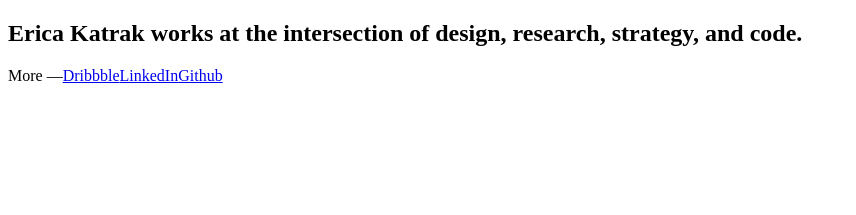
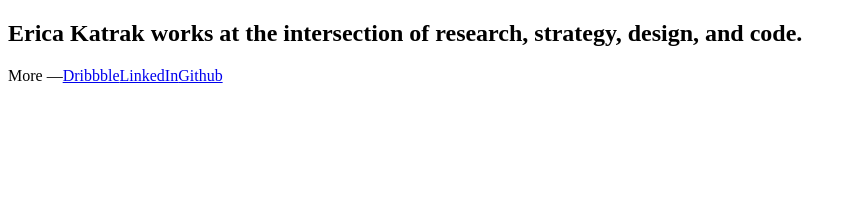
Before and after one commit to ericakatrak/ericakatrak.github.io, a Jekyll site: the page built from index.html, in a window 1280 px wide. Shown: the top 215 px of the page, without its empty margins (0-856 px from the left). Built offline with Jekyll 4.4.1, drawn with Linux system fonts in a browser that asks for light colours; part of the change alters nothing that is shown.

Commit message:
text update

```diff
--- a/_config.yml
+++ b/_config.yml
@@ -1,16 +1,9 @@
 # Site settings
 url: https://ericakatrak.github.io
 title: Erica Katrak - designer
-description: "Erica Katrak works at the intersection of design, research, and code."
-keywords: "erica, katrak, design, designer, user experience, product design"
+description: "Erica Katrak works at the intersection of research, strategy, design, and code."
+keywords: "erica, katrak, design, designer, prefer, user experience, product design"
 name: Erica Katrak
-
-# Color settings (hex-codes without the leading hash-tag)
-color:
-  blue: 2979FF
-  teal: 26C6DA
-  purple: 7C4DFF
-  fuschia: F23E5C
 
 # Footer settings
 footer:
--- a/index.html
+++ b/index.html
@@ -3,7 +3,7 @@ layout: default
 ---
 
 		<section class="vertical-center">
-			<h1>Erica Katrak works at the intersection of design, research, strategy, and code.</h1>
+			<h1>Erica Katrak works at the intersection of research, strategy, design, and code.</h1>
 
 			<!--<p>Head of Design, <a class="prefer" href="http://www.prefer.com/" target="_blank">Prefer</a><br />
 			Mentor, <a class="df" href="http://www.designerfund.com/" target="_blank">Designer Fund</a></p>-->
```
